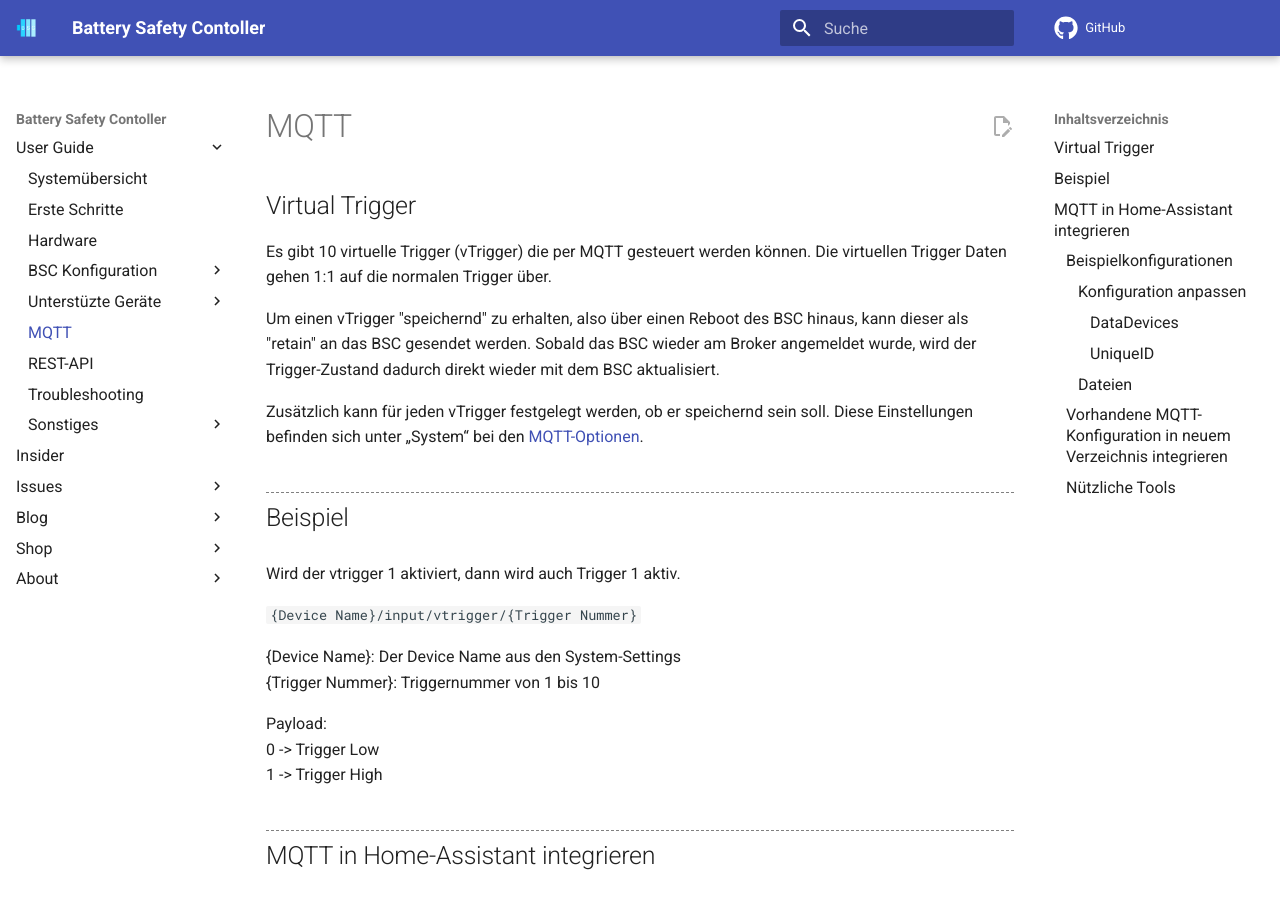
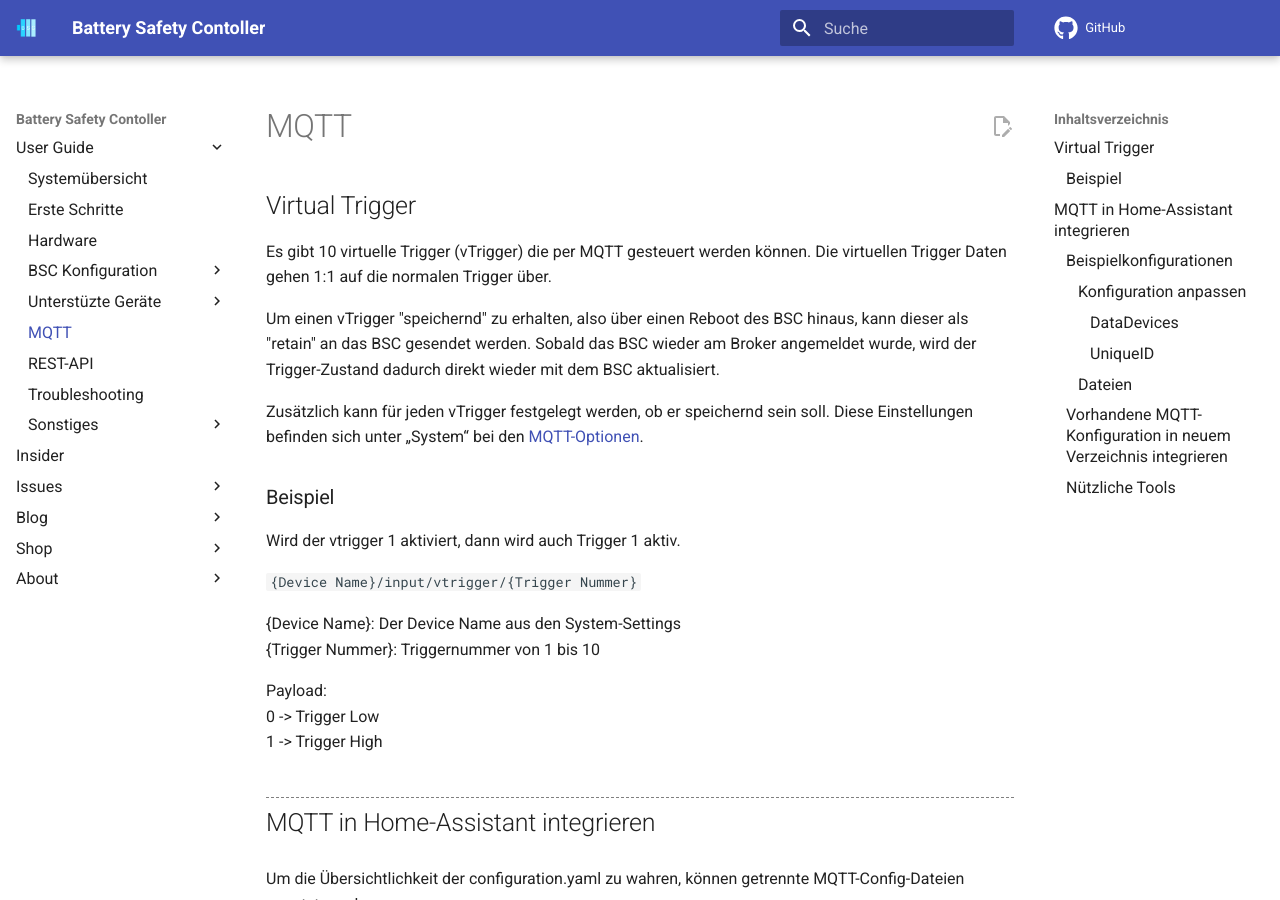
Before and after one commit to bsc-org/bsc, an MkDocs documentation site: the page built from docs/mqtt.md, in a window 1280 px wide and 900 px high. Built offline with MkDocs 1.6.1 and Material for MkDocs 9.7.7, drawn with Linux system fonts in a browser that asks for light colours; comment, search, counter and statistics services are not loaded.

```diff
--- a/docs/mqtt.md
+++ b/docs/mqtt.md
@@ -6,7 +6,7 @@ Um einen vTrigger "speichernd" zu erhalten, also über einen Reboot des BSC hina
 
 Zusätzlich kann für jeden vTrigger festgelegt werden, ob er speichernd sein soll. Diese Einstellungen befinden sich unter „System“ bei den [MQTT-Optionen](settings_bsc.md/#mqtt).
 
-## Beispiel
+### Beispiel
 Wird der vtrigger 1 aktiviert, dann wird auch Trigger 1 aktiv.
 
 `{Device Name}/input/vtrigger/{Trigger Nummer}`
```
